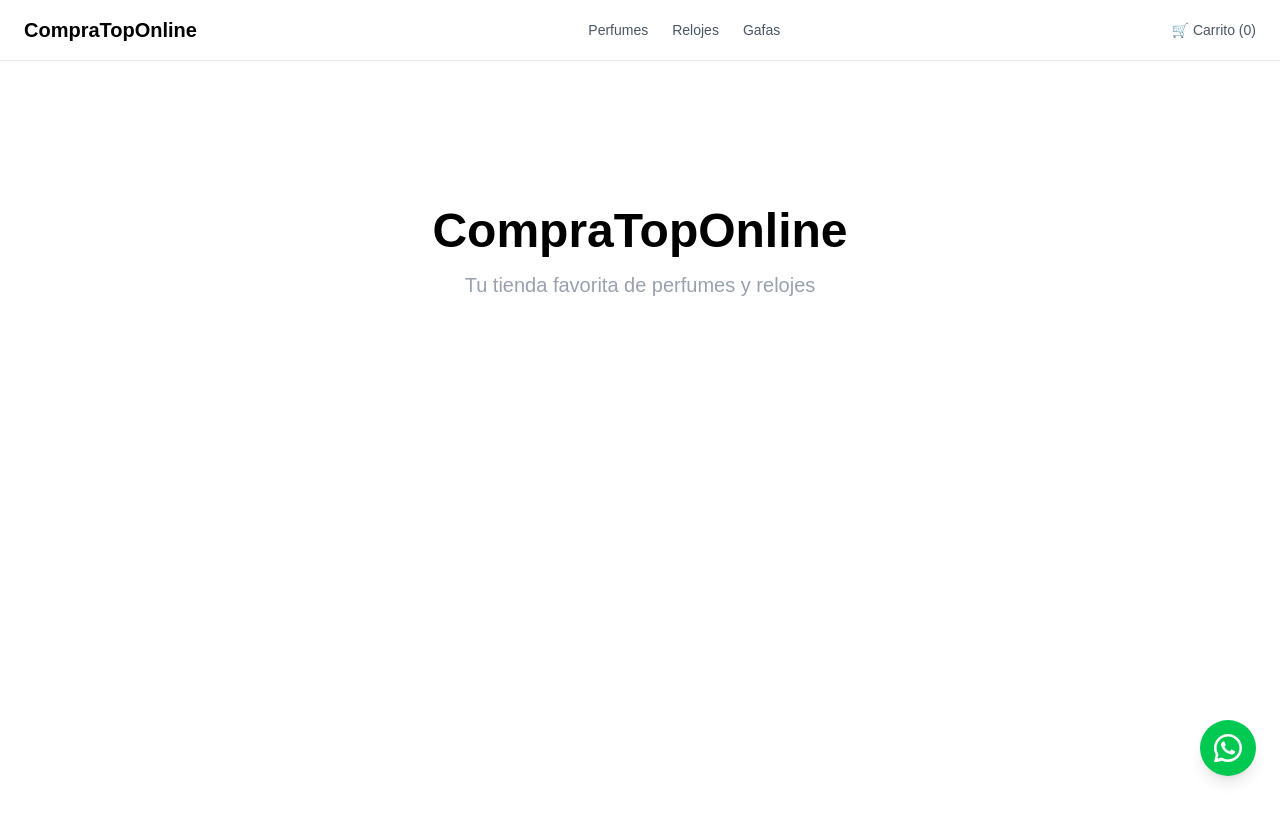
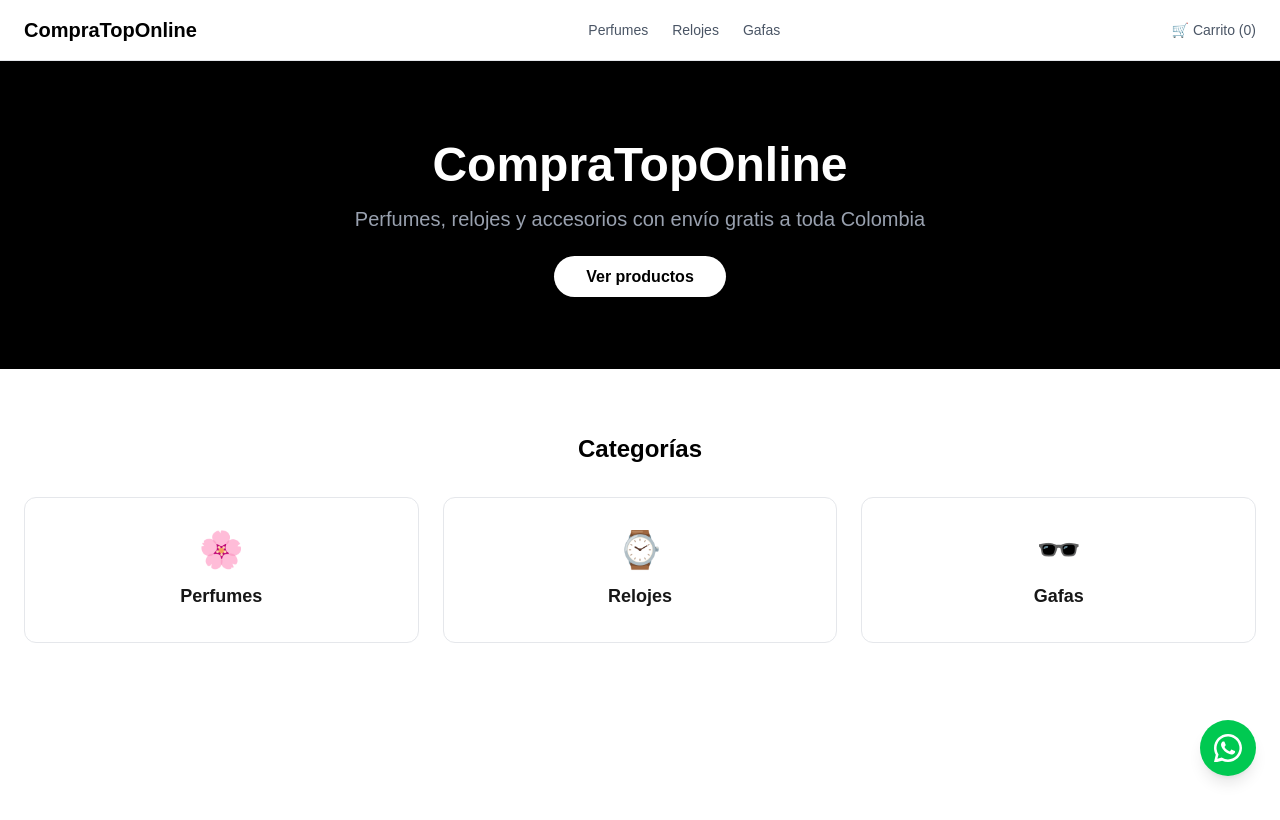
Before and after one commit to Andres-lopx/compra-top-online, a Next.js app: page / in a window 1280 px wide. Shown: the top 820 px of the page. Built offline with nearby package versions, Linux system fonts and the light colour scheme.

Commit message:
agrega página de inicio y página de productos

```diff
--- a/src/app/page.tsx
+++ b/src/app/page.tsx
@@ -1,12 +1,47 @@
+import Link from "next/link"
+
 export default function Home() {
   return (
     <main className="min-h-screen bg-white">
-      <div className="flex flex-col items-center justify-center h-96 text-center">
-        <h1 className="text-5xl font-bold text-black">CompraTopOnline</h1>
-        <p className="mt-4 text-xl text-gray-400">
-          Tu tienda favorita de perfumes y relojes
+
+      {/* Hero */}
+      <section className="bg-black text-white py-20 px-6 text-center">
+        <h1 className="text-5xl font-bold mb-4">CompraTopOnline</h1>
+        <p className="text-xl text-gray-400 mb-8">
+          Perfumes, relojes y accesorios con envío gratis a toda Colombia
         </p>
-      </div>
+        <Link
+          href="/productos"
+          className="bg-white text-black px-8 py-3 rounded-full font-semibold hover:bg-gray-200 transition-colors"
+        >
+          Ver productos
+        </Link>
+      </section>
+
+      {/* Categorías */}
+      <section className="max-w-7xl mx-auto px-6 py-16">
+        <h2 className="text-2xl font-bold text-black mb-8 text-center">
+          Categorías
+        </h2>
+        <div className="grid grid-cols-1 sm:grid-cols-3 gap-6">
+          <Link href="/productos?categoria=perfumes"
+            className="border border-gray-200 rounded-xl p-8 text-center hover:shadow-md transition-shadow">
+            <div className="text-4xl mb-3">🌸</div>
+            <h3 className="font-semibold text-lg">Perfumes</h3>
+          </Link>
+          <Link href="/productos?categoria=relojes"
+            className="border border-gray-200 rounded-xl p-8 text-center hover:shadow-md transition-shadow">
+            <div className="text-4xl mb-3">⌚</div>
+            <h3 className="font-semibold text-lg">Relojes</h3>
+          </Link>
+          <Link href="/productos?categoria=gafas"
+            className="border border-gray-200 rounded-xl p-8 text-center hover:shadow-md transition-shadow">
+            <div className="text-4xl mb-3">🕶️</div>
+            <h3 className="font-semibold text-lg">Gafas</h3>
+          </Link>
+        </div>
+      </section>
+
     </main>
   )
 }
--- /dev/null
+++ b/src/app/productos/page.tsx
@@ -0,0 +1,59 @@
+import { prisma } from "@/lib/prisma"
+
+export default async function ProductosPage() {
+  const productos = await prisma.producto.findMany({
+    include: {
+      categoria: true,
+    },
+  })
+
+  return (
+    <main className="max-w-7xl mx-auto px-6 py-10">
+      <h1 className="text-3xl font-bold text-black mb-8">
+        Todos los productos
+      </h1>
+
+      <div className="grid grid-cols-1 sm:grid-cols-2 md:grid-cols-3 lg:grid-cols-4 gap-6">
+        {productos.map((producto) => (
+          <div
+            key={producto.id}
+            className="border border-gray-200 rounded-xl p-4 hover:shadow-md transition-shadow"
+          >
+            {/* Imagen placeholder */}
+            <div className="w-full h-48 bg-gray-100 rounded-lg mb-4 flex items-center justify-center">
+              <span className="text-gray-400 text-sm">Sin imagen</span>
+            </div>
+
+            {/* Categoría */}
+            <span className="text-xs text-gray-400 uppercase tracking-wide">
+              {producto.categoria.nombre}
+            </span>
+
+            {/* Nombre */}
+            <h2 className="text-sm font-semibold text-black mt-1 mb-2">
+              {producto.nombre}
+            </h2>
+
+            {/* Precio */}
+            <div className="flex items-center gap-2">
+              {producto.precioOferta ? (
+                <>
+                  <span className="text-green-600 font-bold">
+                    ${producto.precioOferta.toLocaleString("es-CO")}
+                  </span>
+                  <span className="text-gray-400 line-through text-sm">
+                    ${producto.precio.toLocaleString("es-CO")}
+                  </span>
+                </>
+              ) : (
+                <span className="text-black font-bold">
+                  ${producto.precio.toLocaleString("es-CO")}
+                </span>
+              )}
+            </div>
+          </div>
+        ))}
+      </div>
+    </main>
+  )
+}
--- a/src/lib/prisma.ts
+++ b/src/lib/prisma.ts
@@ -1,11 +1,16 @@
 import { PrismaClient } from "@prisma/client"
+import { PrismaPg } from "@prisma/adapter-pg"
 
 const globalForPrisma = globalThis as unknown as {
   prisma: PrismaClient | undefined
 }
 
+const adapter = new PrismaPg({
+  connectionString: process.env.DATABASE_URL!,
+})
+
 export const prisma =
-  globalForPrisma.prisma ?? new PrismaClient()
+  globalForPrisma.prisma ?? new PrismaClient({ adapter })
 
 if (process.env.NODE_ENV !== "production") {
   globalForPrisma.prisma = prisma
```
